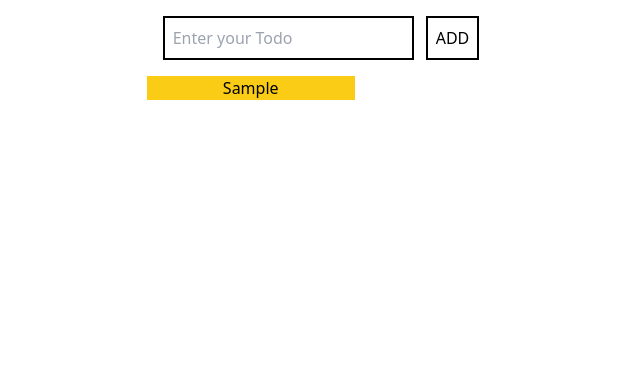
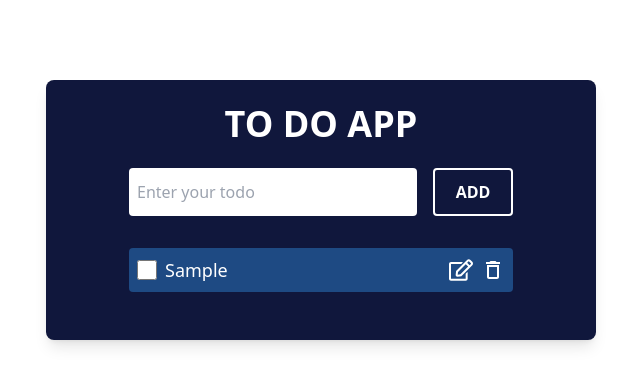
Before and after one commit to Viswajith2003/To_do_List, a React (Create React App) app: page / in a window 1280 px wide. Both pictures are taken after typing "Sample" into the empty fields and a click on the button "ADD". Shown: the top 386 px of the page, without its empty margins (319-959 px from the left). Built offline with nearby package versions, Linux system fonts and the light colour scheme.

Commit message:
delete button worked

```diff
--- a/src/App.jsx
+++ b/src/App.jsx
@@ -5,8 +5,8 @@ import Demo from './UI/demo'
 export default function App() {
   return (
     <div>
-      {/* <Todo/> */}
-      <Demo/>
+      <Todo/>
+      {/* <Demo/> */}
     </div>
   )
 }
--- a/src/UI/todo.jsx
+++ b/src/UI/todo.jsx
@@ -8,7 +8,7 @@ export default function Todo() {
   const [todos, setTodos] = useState([]);
 
   const addTodo = () => {
-    setTodos([...todos, input]);
+    setTodos([...todos,{list:input,id:Date.now()}]);
     setInput('')
     console.log(todos);
   };
@@ -16,6 +16,10 @@ export default function Todo() {
   const handleSubmit = (e) => {
     e.preventDefault();
   };
+
+  const setDelete=(id)=>{
+    setTodos(todos.filter((data)=>data.id !== id))
+  }
 
 
   return (
@@ -43,15 +47,15 @@ export default function Todo() {
         </form>
         <div className="flex justify-center items-center mb-12">
           <ul>
-            {todos.map((contents)=>(
+            {todos.map((data)=>(
               <li className="bg-[#1e4a83] w-96 mt-8 text-left p-2 rounded flex justify-between">
               <div className="flex gap-2">
                 <input type="checkbox" className="w-5" />
-                <p className="text-lg">{contents}</p>
+                <p className="text-lg">{data.list}</p>
               </div>
               <div className="flex gap-2 items-center">
                 <FaRegEdit className="w-6 h-6" />
-                <MdDeleteOutline className="w-6 h-6" />
+                <MdDeleteOutline className="w-6 h-6" onClick={()=>setDelete(data.id)}/>
               </div>
             </li>
             ))}
```
